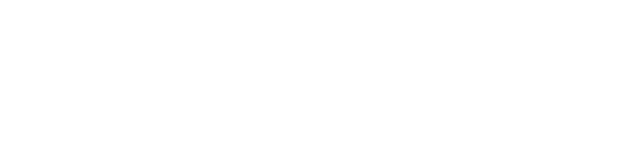
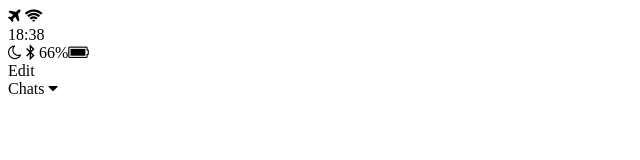
Before and after one commit to s3-20140953/kakao-clone, a plain HTML site: page chats.html in a window 1280 px wide. Shown: the whole page, without its empty margins (0-640 px from the left). Drawn offline with Linux system fonts and the light colour scheme.

Commit message:
Edit First

```diff
--- a/chat.html
+++ b/chat.html
@@ -0,0 +1,36 @@
+<!DOCTYPE html>
+<html lang="en">
+  <head>
+    <meta charset="UTF-8" />
+    <link
+      rel="stylesheet"
+      href="https://maxcdn.bootstrapcdn.com/font-awesome/4.6.3/css/font-awesome.min.css"
+    />
+    <title>Chat</title>
+  </head>
+  <body>
+    <header>
+      <div class="header_top">
+        <div class="headeer_column">
+          <i class="fa fa-plane"></i> <i class="fa fa-wifi"></i>
+        </div>
+        <div class="headeer_column"><span class="header_time">18:38</span></div>
+        <div class="headeer_column">
+          <i class="fa fa-moon-o"></i> <i class="fa fa-bluetooth-b"></i>
+          <span class="header_battery"
+            >66%<i class="fa fa-battery-full"></i
+          ></span>
+        </div>
+      </div>
+      <div class="header_bottom">
+        <div class="headeer_column">
+          <i class="fa fa-chevron-left fa-lg"></i>
+        </div>
+        <div class="headeer_column"><span class="header_text">LYNN</span></div>
+        <div class="headeer_column">
+          <i class="fa fa-search"></i><i class="fa fa-bars"></i>
+        </div>
+      </div>
+    </header>
+  </body>
+</html>
--- a/chats.html
+++ b/chats.html
@@ -0,0 +1,36 @@
+<!DOCTYPE html>
+<html lang="en">
+  <head>
+    <meta charset="UTF-8" />
+    <link
+      rel="stylesheet"
+      href="https://maxcdn.bootstrapcdn.com/font-awesome/4.6.3/css/font-awesome.min.css"
+    />
+    <title>Chats</title>
+  </head>
+  <body>
+    <header>
+      <div class="header_top">
+        <div class="headeer_column">
+          <i class="fa fa-plane"></i> <i class="fa fa-wifi"></i>
+        </div>
+        <div class="headeer_column"><span class="header_time">18:38</span></div>
+        <div class="headeer_column">
+          <i class="fa fa-moon-o"></i> <i class="fa fa-bluetooth-b"></i>
+          <span class="header_battery"
+            >66%<i class="fa fa-battery-full"></i
+          ></span>
+        </div>
+      </div>
+      <div class="header_bottom">
+        <div class="headeer_column"><span class="header_text">Edit</span></div>
+        <div class="headeer_column">
+          <span class="header_text"
+            >Chats <i class="fa fa-caret-down"></i
+          ></span>
+        </div>
+        <div class="headeer_column"></div>
+      </div>
+    </header>
+  </body>
+</html>
```
Also changed, not shown: find.html (+32 -0 lines), index.html (+11 -1 lines), more.html (+32 -0 lines), profile.html (+32 -0 lines).
